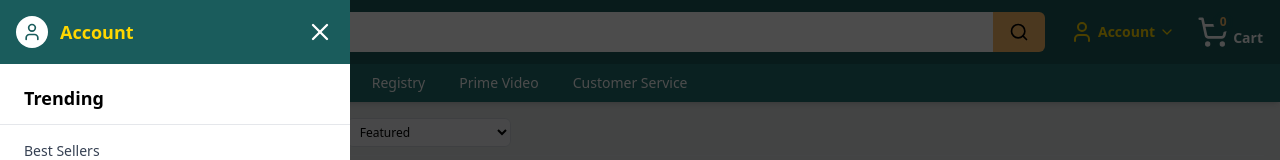
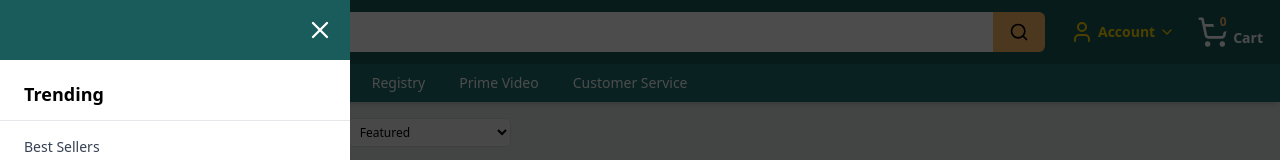
Before and after one commit to Ismaak47/Ir-Shop, a React (Vite) app: page /games in a window 1280 px wide. Both pictures are taken after a click on the element "All". Shown: the top 160 px of the page. Built offline with nearby package versions, Linux system fonts and the light colour scheme.

Commit message:
Update Header.tsx

```diff
--- a/src/components/Header.tsx
+++ b/src/components/Header.tsx
@@ -162,15 +162,7 @@
             className="fixed top-0 left-0 bottom-0 w-[280px] sm:w-[350px] bg-white z-[101] overflow-y-auto"
           >
             <div className="bg-irshop-teal text-white p-4 flex flex-col sticky top-0 z-10">
-              <div className="flex items-center justify-between">
-                <div className="flex items-center gap-3 cursor-pointer">
-                  <div className="w-8 h-8 bg-white rounded-full flex items-center justify-center">
-                    <User size={20} className="text-irshop-teal" />
-                  </div>
-                  <span className="font-bold text-lg text-[#FFD700]">
-                    Account
-                  </span>
-                </div>
+              <div className="flex items-center justify-end">
                 <button
                   onClick={onClose}
                   className="text-white hover:text-gray-300"
```
